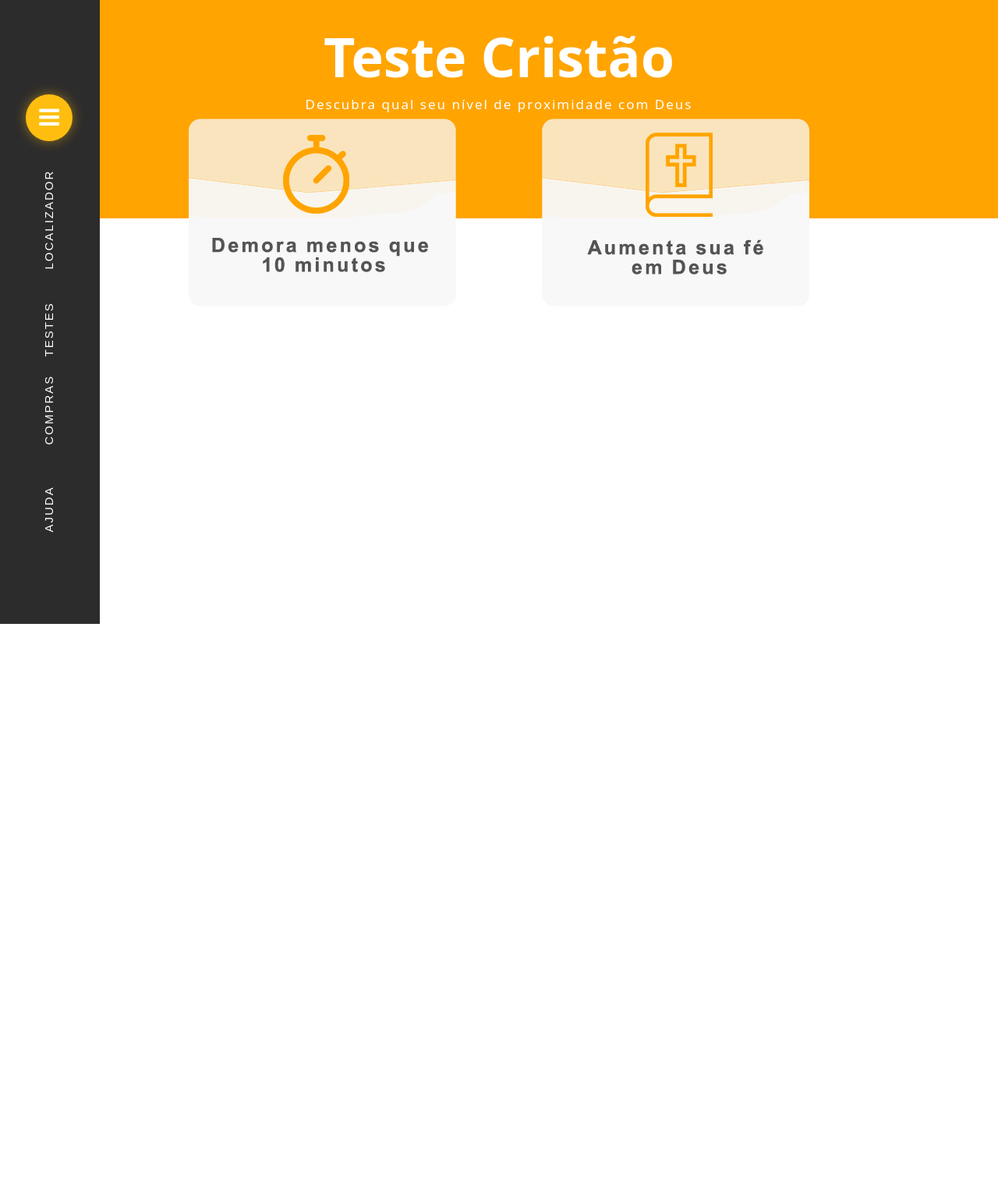
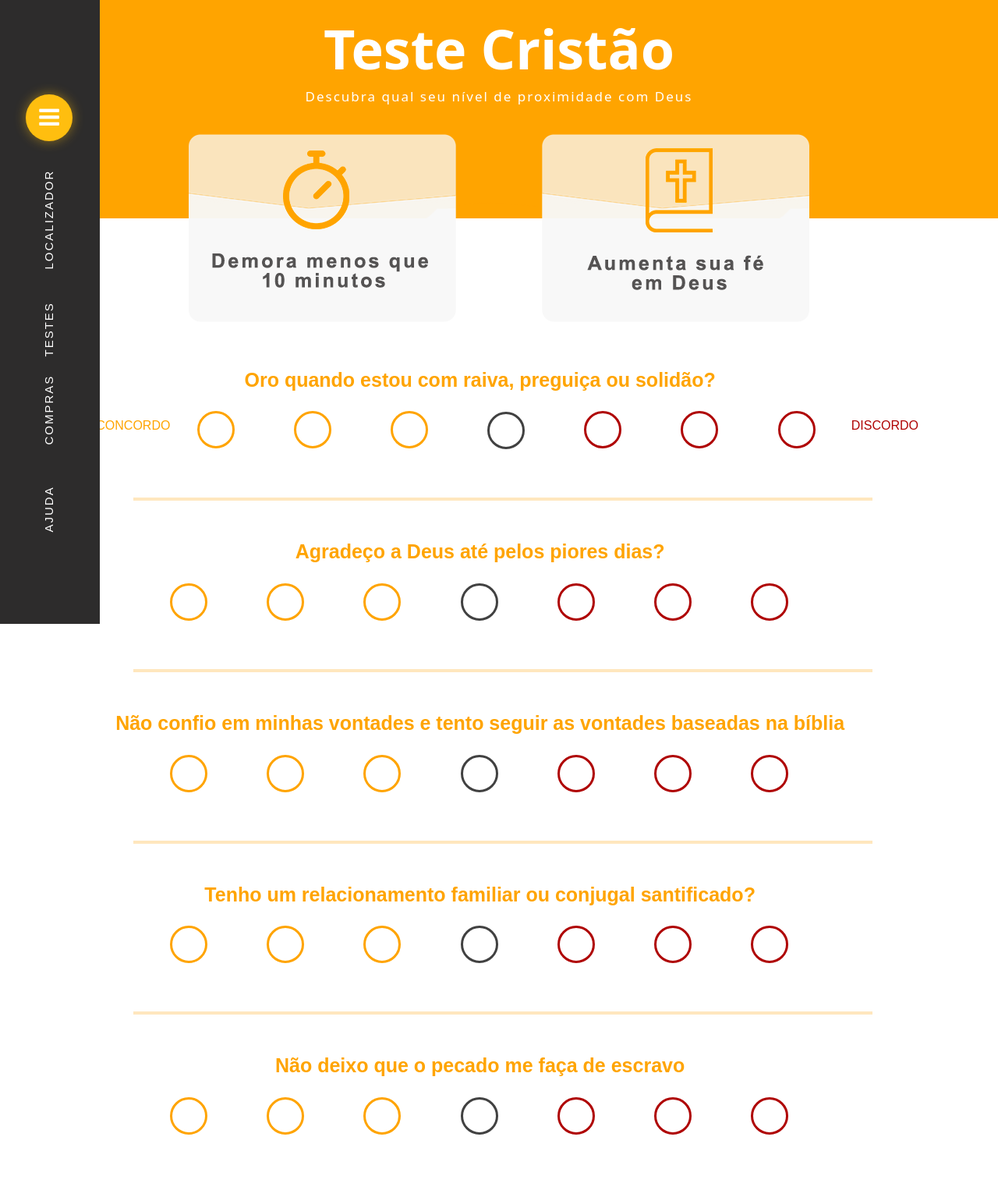
Before and after one commit to Buscafe/Frontend, a PHP site: page /HTML/testes.html in a window 1280 px wide. Shown: the whole page at 78% size. Before the commit the page ends 800 px from the top, so only its background shows below. Run offline with PHP 8.4, Linux system fonts and the light colour scheme.

Commit message:
Finalização página Testes

```diff
--- a/CSS/testes.css
+++ b/CSS/testes.css
@@ -6,7 +6,7 @@
 .content{
     padding-left: 6.3%;
     padding-top: 0;
-    margin-top: 20%;
+    margin-top: 15%;
     text-align: center;
 }
 .fundo{
@@ -32,7 +32,7 @@
 .conteudo h1 {
     color: #FFF;
     text-align: center;
-    padding: 30px 0 0 0;
+    padding: 20px 0 30px 0;
     font-size: 70px;
     font-weight: bold;
 }
@@ -45,3 +45,132 @@
     letter-spacing: 2px;
     margin: 10px 0 0 0;
 }
+
+/* Botões */
+
+/* Botões Gerais e Laranja */
+.checkbox {
+    display: inline-block;
+    vertical-align: middle;
+}
+.checkbox input {
+    border: 0;
+    clip: rect(0 0 0 0);
+    height: 1px;
+    margin: -1px;
+    overflow: hidden;
+    padding: 0;
+    position: absolute;
+    width: 1px;
+}
+.checkbox label {
+    position: relative;
+    padding-left: 2.2em;
+    display: inline-block;
+}
+.checkbox label::before {
+    content: "";
+    display: inline-block;
+    cursor: pointer;
+    vertical-align: middle;
+    height: 3em;
+    width: 3em;
+    background: rgba(255, 255, 255, 0);
+    margin-right: 0.5em;
+    border: 3px solid #FFA400;
+    border-radius: 200px;
+    transition: all 0.2s ease;
+    position: absolute;
+    top: 50%;
+    left: 0;
+    transform: translate(0, -50%);
+}
+.checkbox label::after {
+    content: "";
+    cursor: pointer;
+    position: absolute;
+    top: 50%;
+    left: 0.75em;
+    transform: translate(-50%, -50%);
+    font-size: 1em;
+    color: #FFF;
+    opacity: 0;
+    transition: all 0.2s ease;
+  }
+.checkbox label:focus::before, .checkbox label:hover::before {
+    background: #FFA400;
+}
+.checkbox input:checked + label::before {
+    background: #FFA400;
+    border-color: #FFA400;
+  }
+.checkbox input:checked + label::after {
+    opacity: 1;
+}
+
+
+/* CheckBox Vermelha  #af0404*/
+.checkbox-Verm label::before{
+    background: #af040400;
+    border-color: #af0404;
+}
+.checkbox-Verm label:focus::before, .checkbox-Verm label:hover::before {
+    background: #af0404;
+    border-color: #af0404;
+}
+.checkbox-Verm input:checked + label::before {
+    background: #af0404;
+    border-color: #af0404;
+  }
+.checkbox-Verm input:checked + label::after {
+    opacity: 1;
+}
+
+/* CheckBox Cinza #414141*/
+.checkbox-Cinza label::before {
+    background: #ff000000;
+    border: 3px solid #414141;
+}
+.checkbox-Cinza input:checked + label::before {
+    background: #414141;
+    border-color: #414141;
+  }
+.checkbox-Cinza label:focus::before, .checkbox-Cinza label:hover::before {
+    background: #414141;
+    border: 3px solid #414141;
+}
+
+/* Labels da Checkbox */
+.checkbox label{
+    padding: 0 60px;
+}
+
+/* Estilização Perguntas */
+.perguntas h2{
+    font-family: 'Roboto Regular', sans-serif;
+    margin: 0 0 30px -70px;
+    color: #FFA400;
+    font-weight: bold;
+    font-size: 25px;
+}
+#discordo{
+    font-family: 'Roboto Regular', sans-serif;
+    margin-left: -30px;
+    color: #af0404;
+    text-transform: uppercase;
+}
+#concordo {
+    font-family: 'Roboto Regular', sans-serif;
+    color: #FFA400;
+    margin-right: 30px;
+    text-transform: uppercase;
+}
+hr{
+    color: #FFA400;
+    margin: 80px 0 50px 7%;
+    border: 2px solid #FFA400;
+    width: 85%;
+}
+#fim-perguntas{
+    margin-bottom: 80px;
+}
--- a/HTML/testes.html
+++ b/HTML/testes.html
@@ -64,6 +64,201 @@
                 <div class="row">
                     <div class="col-12">
 
+                        <div class="perguntas">
+
+                            <!-- Título Pergunta -->
+                            <h2>Oro quando estou com raiva, preguiça ou solidão?</h2>
+
+                            <!-- Pergunta 1 -->
+                            <!-- Opção 1-3 -->
+                            <div class="checkbox">
+                                <span id="concordo">Concordo</span>
+                                <input type="radio" id="p1chk1" class="checkbox" name="p1chk">
+                                <label for="p1chk1"></label>
+
+                                <input type="radio" id="p1chk2" class="checkbox" name="p1chk">
+                                <label for="p1chk2"></label>
+
+                                <input type="radio" id="p1chk3" class="checkbox" name="p1chk">
+                                <label for="p1chk3"></label>
+                            </div>
+                            <!-- Pergunta 1 -->
+                            <!-- Opção Neutra -->
+                            <div class="checkbox checkbox-Cinza">
+                                <input type="radio" id="p1chk4" class="checkbox" name="p1chk">
+                                <label for="p1chk4"></label>
+                            </div>
+                            <!-- Pergunta 1 -->
+                            <!-- Opção 4-7 -->
+                            <div class="checkbox checkbox-Verm">
+                                <input type="radio" id="p1chk5" class="checkbox" name="p1chk">
+                                <label for="p1chk5"></label>
+
+                                <input type="radio" id="p1chk6" class="checkbox" name="p1chk">
+                                <label for="p1chk6"></label>
+
+                                <input type="radio" id="p1chk7" class="checkbox" name="p1chk">
+                                <label for="p1chk7"></label>
+                                <span id="discordo">Discordo</span>
+                            </div>
+                        </div>
+
+                        <hr>
+
+                        <div class="perguntas">
+
+                            <!-- Título Pergunta -->
+                            <h2>Agradeço a Deus até pelos piores dias?</h2>
+
+                            <!-- Pergunta 1 -->
+                            <!-- Opção 1-3 -->
+                            <div class="checkbox">
+                                <input type="radio" id="p2chk1" class="checkbox" name="p2chk">
+                                <label for="p2chk1"></label>
+
+                                <input type="radio" id="p2chk2" class="checkbox" name="p2chk">
+                                <label for="p2chk2"></label>
+
+                                <input type="radio" id="p2chk3" class="checkbox" name="p2chk">
+                                <label for="p2chk3"></label>
+                            </div>
+                            <!-- Pergunta 1 -->
+                            <!-- Opção Neutra -->
+                            <div class="checkbox checkbox-Cinza">
+                                <input type="radio" id="p2chk4" class="checkbox" name="p2chk">
+                                <label for="p2chk4"></label>
+                            </div>
+                            <!-- Pergunta 1 -->
+                            <!-- Opção 4-7 -->
+                            <div class="checkbox checkbox-Verm">
+                                <input type="radio" id="p2chk5" class="checkbox" name="p2chk">
+                                <label for="p2chk5"></label>
+
+                                <input type="radio" id="p2chk6" class="checkbox" name="p2chk">
+                                <label for="p2chk6"></label>
+
+                                <input type="radio" id="p2chk7" class="checkbox" name="p2chk">
+                                <label for="p2chk7"></label>
+                            </div>
+                        </div>
+
+                        <hr>
+
+                        <div class="perguntas">
+
+                            <!-- Título Pergunta -->
+                            <h2>Não confio em minhas vontades e tento seguir as vontades baseadas na bíblia</h2>
+
+                            <!-- Pergunta 1 -->
+                            <!-- Opção 1-3 -->
+                            <div class="checkbox">
+                                <input type="radio" id="p3chk1" class="checkbox" name="p3chk">
+                                <label for="p3chk1"></label>
+
+                                <input type="radio" id="p3chk2" class="checkbox" name="p3chk">
+                                <label for="p3chk2"></label>
+
+                                <input type="radio" id="p3chk3" class="checkbox" name="p3chk">
+                                <label for="p3chk3"></label>
+                            </div>
+                            <!-- Pergunta 1 -->
+                            <!-- Opção Neutra -->
+                            <div class="checkbox checkbox-Cinza">
+                                <input type="radio" id="p3chk4" class="checkbox" name="p3chk">
+                                <label for="p3chk4"></label>
+                            </div>
+                            <!-- Pergunta 1 -->
+                            <!-- Opção 4-7 -->
+                            <div class="checkbox checkbox-Verm">
+                                <input type="radio" id="p3chk5" class="checkbox" name="p3chk">
+                                <label for="p3chk5"></label>
+
+                                <input type="radio" id="p3chk6" class="checkbox" name="p3chk">
+                                <label for="p3chk6"></label>
+
+                                <input type="radio" id="p3chk7" class="checkbox" name="p3chk">
+                                <label for="p3chk7"></label>
+                            </div>
+                        </div>
+
+                        <hr>
+
+                        <div class="perguntas">
+
+                            <!-- Título Pergunta -->
+                            <h2>Tenho um relacionamento familiar ou conjugal santificado?</h2>
+
+                            <!-- Pergunta 1 -->
+                            <!-- Opção 1-3 -->
+                            <div class="checkbox">
+                                <input type="radio" id="p4chk1" class="checkbox" name="p4chk">
+                                <label for="p4chk1"></label>
+
+                                <input type="radio" id="p4chk2" class="checkbox" name="p4chk">
+                                <label for="p4chk2"></label>
+
+                                <input type="radio" id="p4chk3" class="checkbox" name="p4chk">
+                                <label for="p4chk3"></label>
+                            </div>
+                            <!-- Pergunta 1 -->
+                            <!-- Opção Neutra -->
+                            <div class="checkbox checkbox-Cinza">
+                                <input type="radio" id="p4chk4" class="checkbox" name="p4chk">
+                                <label for="p4chk4"></label>
+                            </div>
+                            <!-- Pergunta 1 -->
+                            <!-- Opção 4-7 -->
+                            <div class="checkbox checkbox-Verm">
+                                <input type="radio" id="p4chk5" class="checkbox" name="p4chk">
+                                <label for="p4chk5"></label>
+
+                                <input type="radio" id="p4chk6" class="checkbox" name="p4chk">
+                                <label for="p4chk6"></label>
+
+                                <input type="radio" id="p4chk7" class="checkbox" name="p4chk">
+                                <label for="p4chk7"></label>
+                            </div>
+                        </div>
+
+                        <hr>
+
+                        <div class="perguntas" id="fim-perguntas">
+
+                            <!-- Título Pergunta -->
+                            <h2>Não deixo que o pecado me faça de escravo</h2>
+
+                            <!-- Pergunta 1 -->
+                            <!-- Opção 1-3 -->
+                            <div class="checkbox">
+                                <input type="radio" id="p4chk1" class="checkbox" name="p4chk">
+                                <label for="p4chk1"></label>
+
+                                <input type="radio" id="p4chk2" class="checkbox" name="p4chk">
+                                <label for="p4chk2"></label>
+
+                                <input type="radio" id="p4chk3" class="checkbox" name="p4chk">
+                                <label for="p4chk3"></label>
+                            </div>
+                            <!-- Pergunta 1 -->
+                            <!-- Opção Neutra -->
+                            <div class="checkbox checkbox-Cinza">
+                                <input type="radio" id="p4chk4" class="checkbox" name="p4chk">
+                                <label for="p4chk4"></label>
+                            </div>
+                            <!-- Pergunta 1 -->
+                            <!-- Opção 4-7 -->
+                            <div class="checkbox checkbox-Verm">
+                                <input type="radio" id="p4chk5" class="checkbox" name="p4chk">
+                                <label for="p4chk5"></label>
+
+                                <input type="radio" id="p4chk6" class="checkbox" name="p4chk">
+                                <label for="p4chk6"></label>
+
+                                <input type="radio" id="p4chk7" class="checkbox" name="p4chk">
+                                <label for="p4chk7"></label>
+                            </div>
+                        </div>
+
                     </div>
                 </div>
             </div>
```
